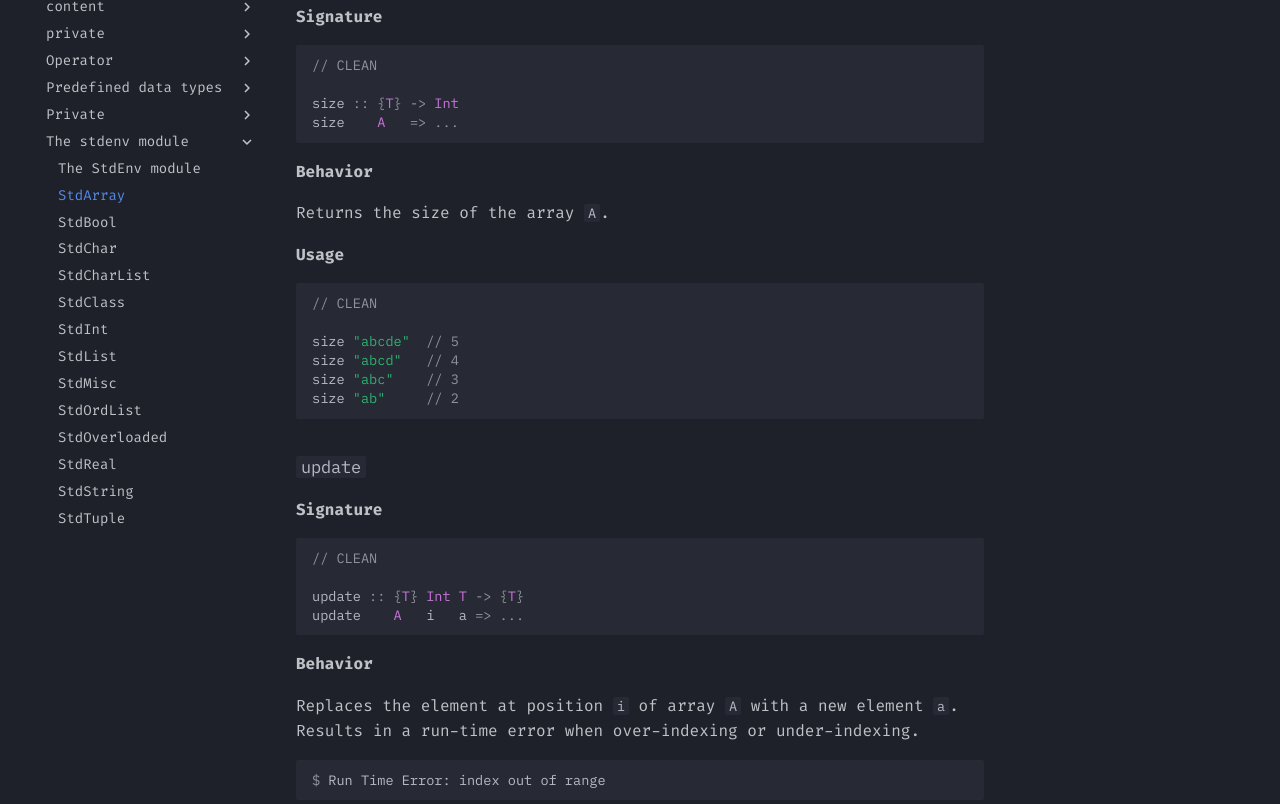
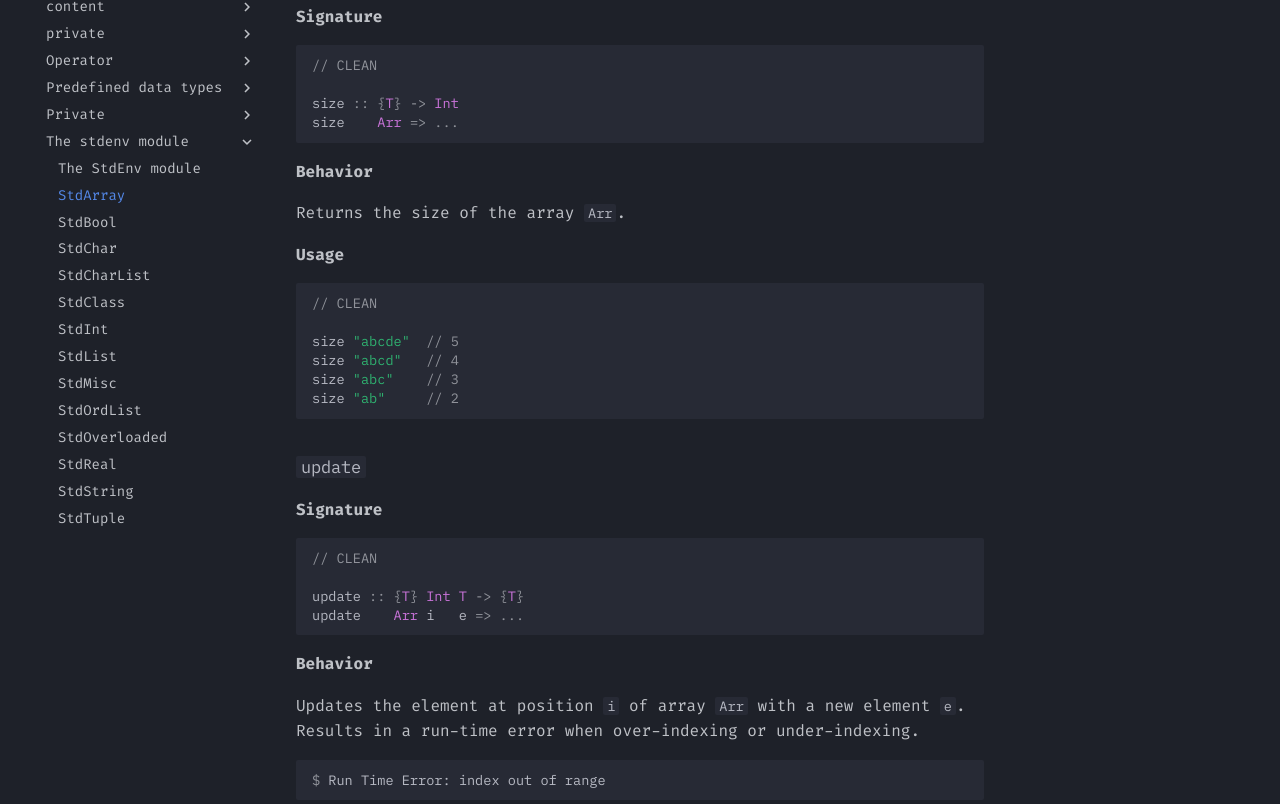
Before and after one commit to Eurydia/notes-on-clean-programming-language, an MkDocs documentation site: the page built from docs/the-stdenv-module/stdarray.md, in a window 1280 px wide and 1400 px high, scrolled down 1111 px. Shown: the part 272-1076 px from the top of the window. Built offline with MkDocs 1.6.1 and Material for MkDocs 9.7.7, drawn with Linux system fonts in a browser that asks for light colours; some of the changed text lies outside the part shown.

Commit message:
Update stdarray.md

````diff
--- a/docs/the-stdenv-module/stdarray.md
+++ b/docs/the-stdenv-module/stdarray.md
@@ -30,12 +30,12 @@ Namely:
 // CLEAN
 
 select :: {T} Int -> T
-select    A   i   => ...
+select    Arr i   => ...
 ```
 
 **Behavior**
 
-Returns the element at position `i` of array `A`.
+Returns the element at position `i` from array `Arr`.
 Results in a run-time error when over-indexing or under-indexing.
 
 ```console
@@ -63,12 +63,12 @@ select "abcde" (-1)  // Run-time error
 // CLEAN
 
 size :: {T} -> Int
-size    A   => ...
+size    Arr => ...
 ```
 
 **Behavior**
 
-Returns the size of the array `A`.
+Returns the size of the array `Arr`.
 
 **Usage**
 
@@ -89,12 +89,12 @@ size "ab"     // 2
 // CLEAN
 
 update :: {T} Int T -> {T}
-update    A   i   a => ...
+update    Arr i   e => ...
 ```
 
 **Behavior**
 
-Replaces the element at position `i` of array `A` with a new element `a`.
+Updates the element at position `i` of array `Arr` with a new element `e`.
 Results in a run-time error when over-indexing or under-indexing.
 
 ```console
````
